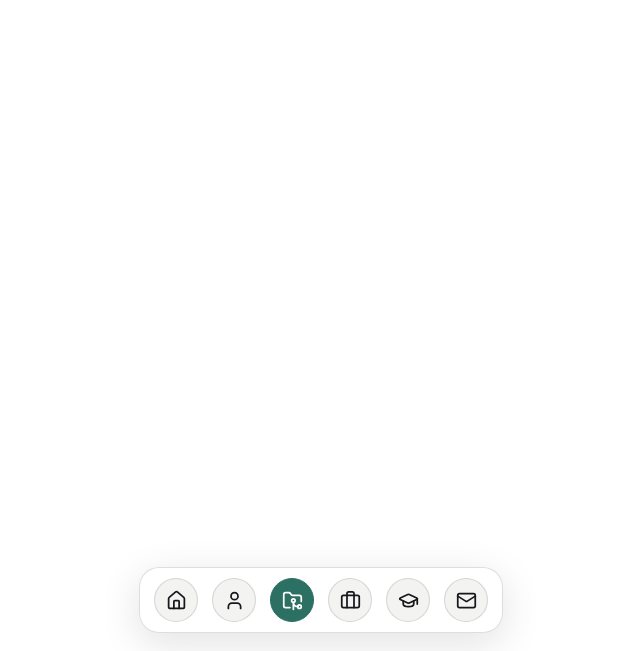
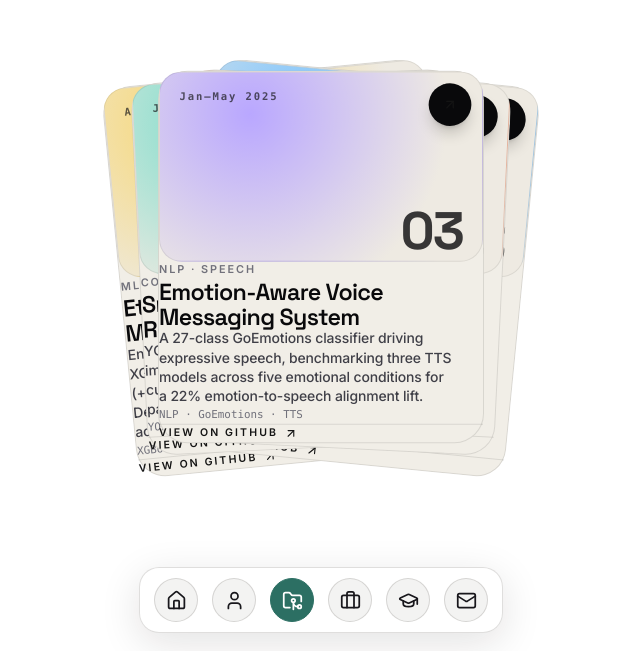
Before and after one commit to gautambalgi/PersonalWebsite, a React (Vite) app: page /projects in a window 1280 px wide. Shown: the part 149-800 px from the top of the page, without its empty margins (319-959 px from the left). Built offline with nearby package versions, Linux system fonts and the light colour scheme.

Commit message:
projects page: card stack with github links

```diff
--- a/src/App.jsx
+++ b/src/App.jsx
@@ -1,6 +1,7 @@
 import { Routes, Route } from "react-router-dom";
 import Dock from "./components/Dock";
 import Home from "./pages/Home";
+import Projects from "./pages/Projects";
 
 // Blank pages for the routes we haven't built yet.
 function Page({ name }) {
@@ -13,7 +14,7 @@ export default function App() {
       <Routes>
         <Route path="/" element={<Home />} />
         <Route path="/about" element={<Page name="about" />} />
-        <Route path="/projects" element={<Page name="projects" />} />
+        <Route path="/projects" element={<Projects />} />
         <Route path="/experience" element={<Page name="experience" />} />
         <Route path="/education" element={<Page name="education" />} />
         <Route path="/contact" element={<Page name="contact" />} />
--- /dev/null
+++ b/src/components/OrbitCardStack.jsx
@@ -0,0 +1,222 @@
+import { cn } from "@/lib/utils";
+import { ArrowUpRight } from "lucide-react";
+import { useReducedMotion } from "framer-motion";
+import { useMemo, useRef, useState } from "react";
+
+const projects = [
+  {
+    name: "Ethics-Aware Sports Betting ML System",
+    role: "ML · Reinforcement Learning",
+    period: "Aug–Dec 2025",
+    description:
+      "End-to-end pipeline over 2.7M+ events — XGBoost calibration, a DQN behavior module (+22% alignment, +31% stability), and a DeBERTa ethics classifier that cut unsafe actions from 7% to 0.3%.",
+    tech: "XGBoost · DQN · LangChain · DeBERTa",
+    accent: "#f8d66d",
+    num: "01",
+    repo: "https://github.com/BettingApp-hcai/betting_edge",
+  },
+  {
+    name: "Smart Grocery Detection & Recommendation",
+    role: "Computer Vision",
+    period: "Jan–May 2025",
+    description:
+      "YOLOv5 object detection trained on 10K+ images across 30+ categories (86% mAP), cutting search time 40% and latency 32%, paired with a top-5 recommendation engine.",
+    tech: "YOLOv5 · PyTorch · ONNX",
+    accent: "#78dcca",
+    num: "02",
+    repo: "https://github.com/gautambalgi/SmartGrocerySystem",
+  },
+  {
+    name: "Emotion-Aware Voice Messaging System",
+    role: "NLP · Speech",
+    period: "Jan–May 2025",
+    description:
+      "A 27-class GoEmotions classifier driving expressive speech, benchmarking three TTS models across five emotional conditions for a 22% emotion-to-speech alignment lift.",
+    tech: "NLP · GoEmotions · TTS",
+    accent: "#b9a7ff",
+    num: "03",
+    repo: "https://github.com/gautambalgi/Emotion-Aware-Personalized-Voice-Messaging-System",
+  },
+  {
+    name: "E-Learning Database Management System",
+    role: "Data & BI",
+    period: "Aug–Dec 2024",
+    description:
+      "A normalized relational database (8+ tables, 500+ records) with SQL reporting and interactive Power BI dashboards, reducing manual reporting effort by 30%.",
+    tech: "SQL · Azure Data Studio · Power BI",
+    accent: "#ff9d77",
+    num: "04",
+    repo: "https://github.com/gautambalgi/E-Learning-Database-Management-Sysytem",
+  },
+  {
+    name: "South Carolina Energy Demand Analysis",
+    role: "Statistics · Analytics",
+    period: "Aug–Dec 2024",
+    description:
+      "Analyzed 5,000+ households, narrowing 140+ variables to 42 significant drivers via regression and hypothesis testing, with Shiny dashboards for peak-demand and blackout-risk scenarios.",
+    tech: "R · Statistics · Shiny",
+    accent: "#7cc4ff",
+    num: "05",
+    repo: "https://github.com/gautambalgi/South-Carolina-Weather-Analysis",
+  },
+];
+
+function inRange(index, length) {
+  return Math.min(Math.max(0, index), Math.max(0, length - 1));
+}
+
+function CardHeader({ item }) {
+  return (
+    <div
+      className="relative flex aspect-[1.7] w-full overflow-hidden rounded-[1.45rem] border border-black/[0.08]"
+      style={{
+        background: `radial-gradient(circle at 28% 22%, ${item.accent}, #eeeae2 72%)`,
+      }}
+    >
+      <span className="absolute left-5 top-4 font-mono text-[0.68rem] font-semibold tracking-[0.18em] text-zinc-900/70">
+        {item.period}
+      </span>
+      <span
+        className="absolute bottom-1 right-5 text-[3.4rem] font-bold leading-none tracking-[-0.04em] text-zinc-950/80"
+        style={{ fontFamily: "var(--display)" }}
+      >
+        {item.num}
+      </span>
+    </div>
+  );
+}
+
+export function OrbitCardStack({
+  items = projects,
+  className,
+  cardClassName,
+  defaultActiveIndex = 2,
+  spread = 168,
+  lift = 34,
+}) {
+  const reduceMotion = useReducedMotion() ?? false;
+  const cards = items.length ? items : projects;
+  const restingIndex = inRange(defaultActiveIndex, cards.length);
+  const [activeIndex, setActiveIndex] = useState(restingIndex);
+  const [open, setOpen] = useState(false);
+  const stageRef = useRef(null);
+  const midpoint = (cards.length - 1) / 2;
+
+  const layouts = useMemo(
+    () =>
+      cards.map((_, index) => {
+        const orbit = index - midpoint;
+        const stack = index - restingIndex;
+        return {
+          open: {
+            x: orbit * spread,
+            y: Math.abs(orbit) * 30 + Math.max(0, Math.abs(orbit) - 1) * 10,
+            rotation: orbit * 8.5,
+          },
+          closed: {
+            x: stack * 10,
+            y: Math.abs(stack) * 5,
+            rotation: stack * 2.8,
+          },
+        };
+      }),
+    [cards, midpoint, restingIndex, spread]
+  );
+
+  const activate = (index) => {
+    const next = inRange(index, cards.length);
+    setOpen(true);
+    setActiveIndex(next);
+  };
+  const close = () => {
+    setOpen(false);
+    setActiveIndex(restingIndex);
+  };
+
+  return (
+    <div
+      className={cn(
+        "relative flex min-h-full w-full items-center justify-center overflow-hidden p-8",
+        className
+      )}
+    >
+      <div
+        ref={stageRef}
+        className="relative h-[470px] w-full max-w-[980px]"
+        onMouseLeave={close}
+        role="list"
+        aria-label="Project card stack"
+      >
+        {cards.map((item, index) => {
+          const position = open ? layouts[index].open : layouts[index].closed;
+          const active = index === activeIndex;
+          const style = {
+            zIndex: active ? 80 : 50 - Math.abs(index - activeIndex),
+            transform: `translate(calc(-50% + ${position.x}px), calc(-50% + ${
+              position.y - (open && active ? lift : 0)
+            }px)) rotate(${position.rotation}deg) scale(${open ? 0.985 : 0.97})`,
+            transitionDuration: reduceMotion ? "0ms" : "420ms",
+          };
+
+          return (
+            <article
+              key={`${item.name}-${index}`}
+              role="listitem"
+              tabIndex={0}
+              aria-current={active ? "true" : undefined}
+              className={cn(
+                "absolute left-1/2 top-1/2 w-[min(80vw,21rem)] origin-bottom cursor-pointer rounded-[1.9rem] border border-black/10 bg-[#f1eee7] p-4 text-[#141414] outline-none",
+                "transition-[transform] ease-[cubic-bezier(.2,.8,.2,1)] focus-visible:ring-2 focus-visible:ring-zinc-950/30 focus-visible:ring-offset-2 focus-visible:ring-offset-white",
+                cardClassName
+              )}
+              style={style}
+              onMouseEnter={() => activate(index)}
+              onFocus={() => activate(index)}
+              onClick={() => activate(index)}
+            >
+              <div className="relative">
+                <CardHeader item={item} />
+                <a
+                  href={item.repo}
+                  target="_blank"
+                  rel="noreferrer"
+                  onClick={(e) => e.stopPropagation()}
+                  aria-label={`Open ${item.name} on GitHub`}
+                  className="absolute right-3 top-3 grid size-11 place-items-center rounded-full bg-zinc-950 text-white shadow-lg shadow-black/20 transition-transform hover:scale-110"
+                >
+                  <ArrowUpRight className="size-4" aria-hidden />
+                </a>
+              </div>
+              <div className="px-2 pb-2 pt-5">
+                <p className="text-[0.7rem] font-semibold uppercase tracking-[0.18em] text-zinc-500">
+                  {item.role}
+                </p>
+                <h3
+                  className="mt-2 text-[1.5rem] font-semibold leading-[1.05] tracking-[-0.03em] text-zinc-950"
+                  style={{ fontFamily: "var(--display)" }}
+                >
+                  {item.name}
+                </h3>
+                <p className="mt-3 max-w-[19rem] text-[0.9rem] font-medium leading-[1.4] tracking-[-0.01em] text-zinc-700">
+                  {item.description}
+                </p>
+                <p className="mt-3 font-mono text-[0.7rem] text-zinc-500">
+                  {item.tech}
+                </p>
+                <a
+                  href={item.repo}
+                  target="_blank"
+                  rel="noreferrer"
+                  onClick={(e) => e.stopPropagation()}
+                  className="mt-4 flex items-center gap-1.5 border-t border-black/10 pt-4 text-[0.68rem] font-bold uppercase tracking-[0.2em] text-zinc-500 transition-colors hover:text-zinc-950"
+                >
+                  View on GitHub <ArrowUpRight className="size-3.5" aria-hidden />
+                </a>
+              </div>
+            </article>
+          );
+        })}
+      </div>
+    </div>
+  );
+}
--- /dev/null
+++ b/src/pages/Projects.jsx
@@ -0,0 +1,9 @@
+import { OrbitCardStack } from "../components/OrbitCardStack";
+
+export default function Projects() {
+  return (
+    <main className="page flex items-center justify-center px-4 pb-32 pt-20">
+      <OrbitCardStack />
+    </main>
+  );
+}
```
